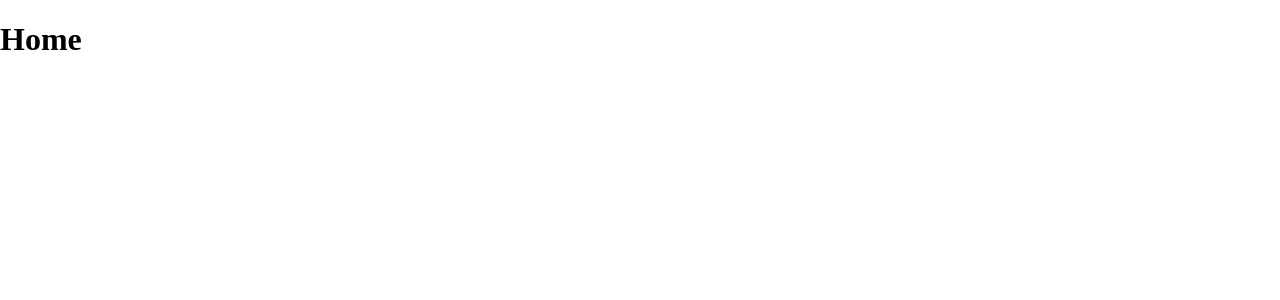
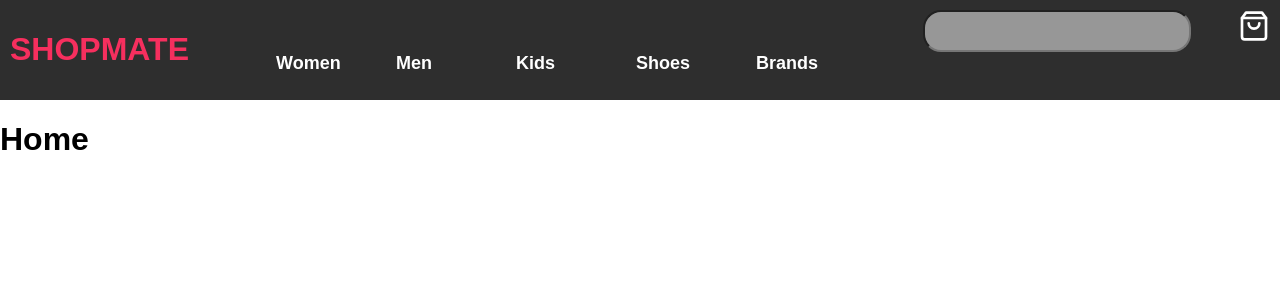
Before and after one commit to cloudsystems22/hackaton-avanade-store, a React (Create React App) app: page / in a window 1280 px wide. Shown: the top 300 px of the page. Built offline with nearby package versions, Linux system fonts and the light colour scheme.

Commit message:
Component Header

```diff
--- a/package.json
+++ b/package.json
@@ -8,6 +8,7 @@
     "@testing-library/user-event": "^12.1.10",
     "react": "^17.0.1",
     "react-dom": "^17.0.1",
+    "react-icons": "^3.11.0",
     "react-redux": "^7.2.2",
     "react-router-dom": "^5.2.0",
     "react-scripts": "4.0.0",
--- a/src/App.js
+++ b/src/App.js
@@ -1,13 +1,15 @@
-import GlobalStyle from './Global'
+import GlobalStyle from "./Global";
 import Routes from "./routes";
+import Template from "./components/Template"
 
 function App() {
   return (
     <>
-    <Routes />
-    <GlobalStyle />
+      <Template />
+      <Routes />
+      <GlobalStyle />
     </>
-  )
+  );
 }
 
 export default App;
--- a/src/Global.js
+++ b/src/Global.js
@@ -1,4 +1,4 @@
-import { createGlobalStyle } from "styled-components"
+import { createGlobalStyle } from "styled-components";
 
 const GlobalStyle = createGlobalStyle`
   body {
@@ -6,6 +6,7 @@ const GlobalStyle = createGlobalStyle`
     padding: 0;
     box-sizing: border-box;
     outline: 0;
+    font-family: Arial, Helvetica, sans-serif;
   }
 `;
 export default GlobalStyle;
--- a/src/components/Header/index.js
+++ b/src/components/Header/index.js
@@ -0,0 +1,32 @@
+import {
+  HeaderStyle,
+  HeaderH1,
+  HeaderUl,
+  HeaderLi,
+  Input,
+  HeaderNav,
+} from "./style";
+import { FiShoppingBag, FiSearch } from "react-icons/fi";
+
+function Header(props) {
+  return (
+    <HeaderStyle>
+      <HeaderH1>SHOPMATE</HeaderH1>
+      <HeaderNav>
+        <HeaderUl>
+          <HeaderLi>Women</HeaderLi>
+          <HeaderLi>Men</HeaderLi>
+          <HeaderLi>Kids</HeaderLi>
+          <HeaderLi>Shoes</HeaderLi>
+          <HeaderLi>Brands</HeaderLi>
+        </HeaderUl>
+      </HeaderNav>
+
+      <Input />
+
+      <FiShoppingBag size={32} color="#fff" />
+    </HeaderStyle>
+  );
+}
+
+export default Header;
--- a/src/components/Header/style.js
+++ b/src/components/Header/style.js
@@ -0,0 +1,46 @@
+import styled from "styled-components";
+
+export const HeaderStyle = styled.header`
+  background-color: #2e2e2e;
+  color: white;
+  display: flex;
+  justify-content: space-between;
+  padding: 10px;
+  font-family: Arial, Helvetica, sans-serif;
+`;
+
+export const HeaderH1 = styled.h1`
+  color: #f62f5e;
+`;
+
+export const HeaderNav = styled.nav`
+  display: flex;
+  align-items: flex-end;
+`;
+
+export const HeaderUl = styled.ul`
+  display: flex;
+  flex-direction: row;
+`;
+
+export const HeaderLi = styled.li`
+  width: 120px;
+  list-style-type: none;
+  font-size: 18px;
+  font-weight: bold;
+`;
+
+export const DivInput = styled.input`
+  display: flex;
+  justify-content: center;
+`;
+
+export const Input = styled.input`
+  width: 260px;
+  height: 36px;
+
+  background: rgba(255, 255, 255, 0.501783);
+  border-radius: 18px;
+
+  text-align: center;
+`;
--- a/src/components/Template/index.js
+++ b/src/components/Template/index.js
@@ -0,0 +1,5 @@
+import Header from "../Header";
+
+export default function Template() {
+  return <Header />;
+}
```
Also changed, not shown: 1 other file (tests, documents, lock files or other folders).
